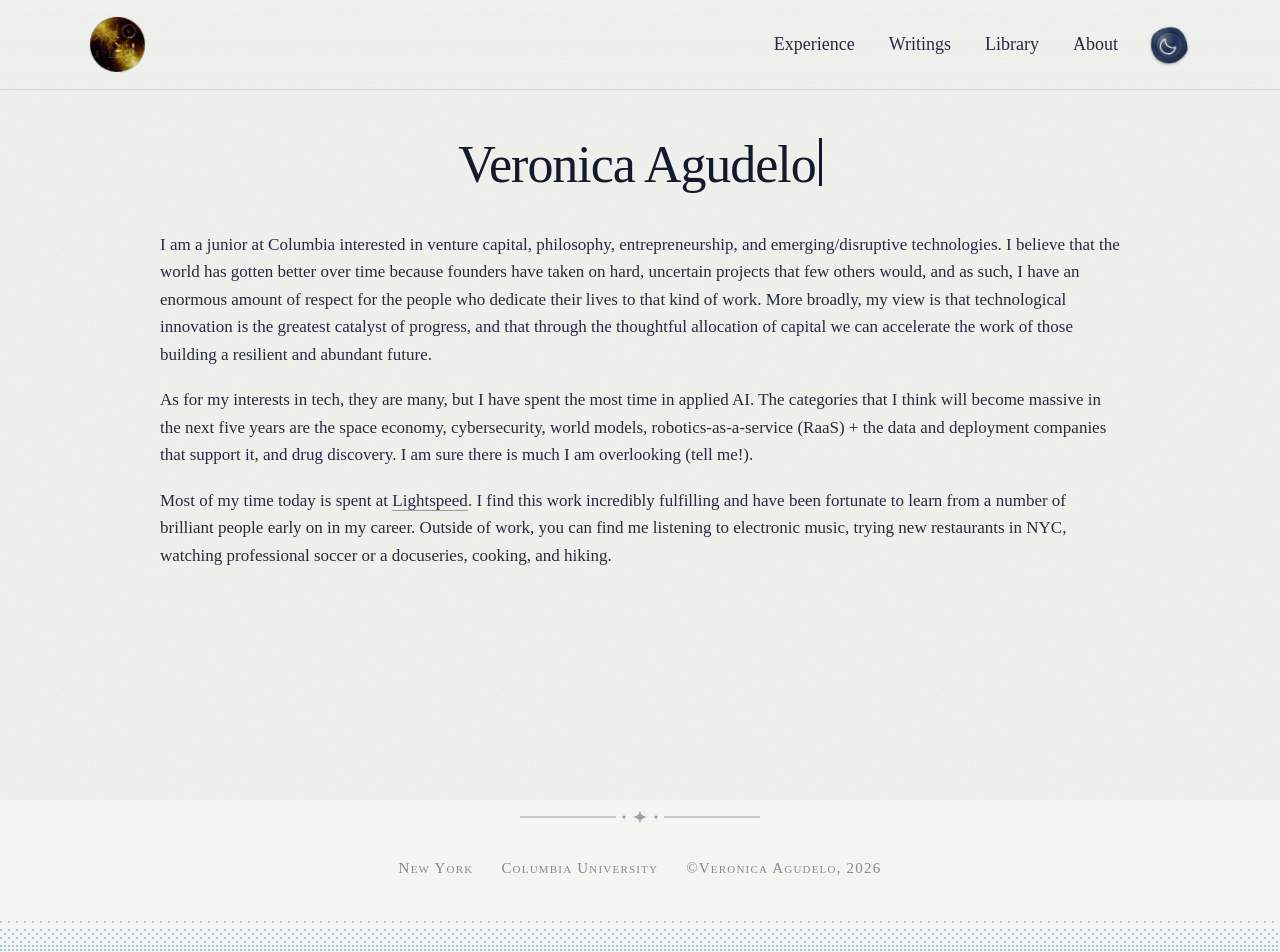
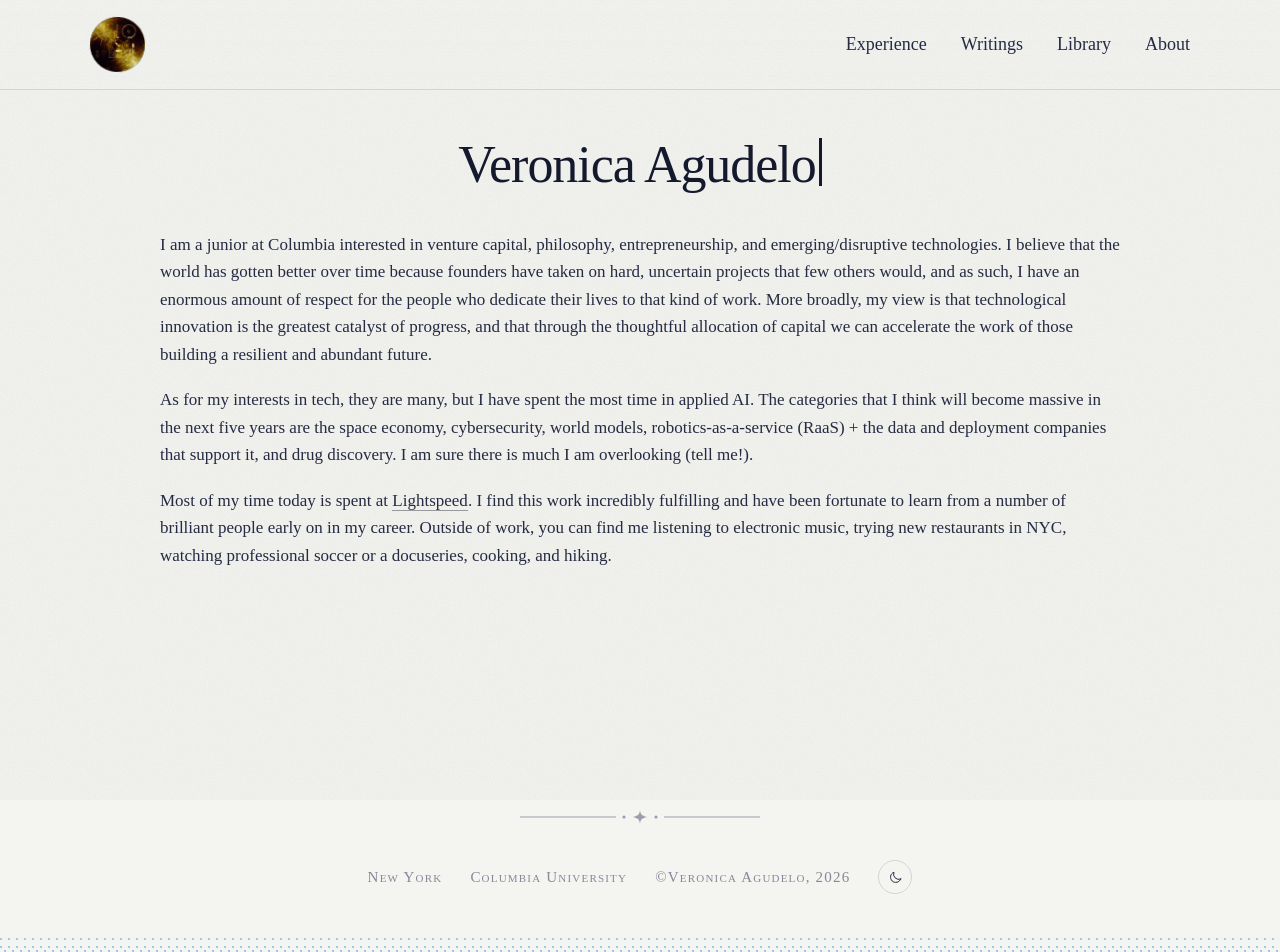
Before and after one commit to veronicas-world/aboutme, a Next.js app: page / in a window 1280 px wide. Shown: the top 952 px of the page. Built offline with nearby package versions, Linux system fonts and the light colour scheme.

Commit message:
Footer: plain theme button replaces the wax seal in the nav
Co-authored-by: factory-droid[bot] <138933559+factory-droid[bot]@users.noreply.github.com>

```diff
--- a/src/app/globals.css
+++ b/src/app/globals.css
@@ -652,39 +652,14 @@ a { color: inherit; text-decoration: none; }
 
 /* light/dark switch: both icons are rendered, CSS shows the right one so the
    server markup never depends on the visitor's saved theme */
-/* the switch is a wax seal: navy wax on paper, cream wax at night, with the
-   moon or sun pressed into it */
-:root {
-  --seal-wax: #1d3157;
-  --seal-mark: #e9e4d6;
-}
-:root[data-theme="dark"] {
-  --seal-wax: #ddd6c3;
-  --seal-mark: #1a2133;
-}
 .theme-toggle {
   display: grid; place-items: center;
-  width: 42px; height: 42px; padding: 0;
-  border: 0; background: transparent;
-  cursor: pointer;
-  -webkit-tap-highlight-color: transparent;
+  width: 34px; height: 34px; padding: 0;
+  border: 1px solid var(--line); border-radius: 50%;
+  background: transparent; color: var(--ink-2);
+  cursor: pointer; transition: color 0.2s, border-color 0.2s;
 }
-.theme-toggle .seal {
-  display: block; overflow: visible;
-  filter: drop-shadow(0 1.5px 1.5px rgba(0, 0, 0, 0.28));
-  transform: rotate(-6deg);
-  transition: transform 0.35s cubic-bezier(.3, 1.4, .5, 1), filter 0.35s;
-}
-.theme-toggle:hover .seal {
-  transform: rotate(4deg) scale(1.06);
-  filter: drop-shadow(0 3px 3px rgba(0, 0, 0, 0.3));
-}
-.theme-toggle:active .seal { transform: rotate(4deg) scale(0.96); }
-.theme-toggle:focus-visible { outline: 1px solid var(--accent); outline-offset: 3px; border-radius: 50%; }
-.seal-wax { fill: var(--seal-wax); transition: fill 0.3s; }
-.seal-mark > g > path:last-child,
-.seal-mark .icon-sun > circle,
-.seal-mark .icon-sun > path { stroke: var(--seal-mark); }
+.theme-toggle:hover { color: var(--accent); border-color: var(--accent); }
 .theme-toggle .icon-sun { display: none; }
 :root[data-theme="dark"] .theme-toggle .icon-sun { display: block; }
 :root[data-theme="dark"] .theme-toggle .icon-moon { display: none; }
@@ -715,6 +690,7 @@ a { color: inherit; text-decoration: none; }
 /* centered small-caps line above the clouds */
 .site-footer {
   display: flex; justify-content: center; flex-wrap: wrap;
+  align-items: center;
   gap: 10px 28px;
   padding: 64px var(--pad) 0;
   font-size: 15px; font-variant: small-caps; letter-spacing: 0.08em;
--- a/src/app/layout.tsx
+++ b/src/app/layout.tsx
@@ -2,6 +2,7 @@ import type { Metadata, Viewport } from "next";
 import { Analytics } from "@vercel/analytics/next";
 import "./globals.css";
 import Nav from "@/components/Nav";
+import ThemeToggle from "@/components/ThemeToggle";
 
 // Runs before first paint so a saved dark theme never flashes light.
 const themeScript = `try{if(localStorage.getItem("theme")==="dark")document.documentElement.dataset.theme="dark"}catch(e){}`;
@@ -48,6 +49,7 @@ export default function RootLayout({
             <span>New York</span>
             <span>Columbia University</span>
             <span>©Veronica Agudelo, {new Date().getFullYear()}</span>
+            <ThemeToggle />
           </footer>
           <div className="cloud-band" aria-hidden="true" />
         </div>
--- a/src/components/Nav.tsx
+++ b/src/components/Nav.tsx
@@ -4,7 +4,6 @@ import { useEffect, useRef, useState } from "react";
 import Link from "next/link";
 import { usePathname } from "next/navigation";
 import { nav } from "@/content/site";
-import ThemeToggle from "./ThemeToggle";
 
 export default function Nav() {
   const [open, setOpen] = useState(false);
@@ -89,7 +88,6 @@ export default function Nav() {
               </Link>
             ))}
           </nav>
-          <ThemeToggle />
         </div>
       </div>
     </header>
--- a/src/components/ThemeToggle.tsx
+++ b/src/components/ThemeToggle.tsx
@@ -1,17 +1,6 @@
 "use client";
 
-import { useId } from "react";
-
-// Irregular wax-blob outline (drawn once, fixed so server and client markup match).
-const WAX =
-  "M22.00 3.60 C24.92 3.53 28.29 3.80 30.88 5.07 C33.48 6.35 35.98 8.81 37.55 11.26 C39.13 13.71 39.85 16.82 40.34 19.77 C40.83 22.73 41.44 26.26 40.49 29.01 C39.54 31.76 36.95 34.32 34.63 36.26 C32.32 38.20 29.47 39.95 26.60 40.67 C23.73 41.39 20.30 41.31 17.42 40.59 C14.53 39.87 11.47 38.32 9.30 36.34 C7.12 34.35 5.36 31.45 4.37 28.68 C3.39 25.92 3.13 22.70 3.39 19.74 C3.64 16.78 4.26 13.27 5.92 10.90 C7.58 8.53 10.66 6.72 13.34 5.51 C16.02 4.29 19.08 3.67 22.00 3.60Z";
-
-const MOON = "M28.6 25.2A8 8 0 0 1 18.8 15.4a8 8 0 1 0 9.8 9.8Z";
-const SUN_RAYS =
-  "M22 11.6v2.2M22 30.2v2.2M11.6 22h2.2M30.2 22h2.2M14.6 14.6l1.6 1.6M27.8 27.8l1.6 1.6M14.6 29.4l1.6-1.6M27.8 16.2l1.6-1.6";
-
 export default function ThemeToggle() {
-  const id = useId().replace(/:/g, "");
   const toggle = () => {
     const root = document.documentElement;
     const next = root.dataset.theme === "dark" ? "light" : "dark";
@@ -22,33 +11,12 @@ export default function ThemeToggle() {
   };
   return (
     <button type="button" className="theme-toggle" onClick={toggle} aria-label="Switch light or dark theme">
-      <svg className="seal" width="42" height="42" viewBox="0 0 44 44" aria-hidden="true">
-        <defs>
-          <radialGradient id={`${id}-sheen`} cx="34%" cy="28%" r="78%">
-            <stop offset="0" stopColor="#fff" stopOpacity="0.32" />
-            <stop offset="0.45" stopColor="#fff" stopOpacity="0" />
-            <stop offset="1" stopColor="#000" stopOpacity="0.32" />
-          </radialGradient>
-        </defs>
-        <path className="seal-wax" d={WAX} />
-        <path d={WAX} fill={`url(#${id}-sheen)`} />
-        {/* pressed rim: a dark groove with a light lip just inside it */}
-        <circle cx="22" cy="22" r="13.6" fill="none" stroke="#000" strokeOpacity="0.3" strokeWidth="1.4" />
-        <circle cx="22.4" cy="22.6" r="12.5" fill="none" stroke="#fff" strokeOpacity="0.16" strokeWidth="0.9" />
-        <g className="seal-mark" fill="none" strokeWidth="1.5" strokeLinecap="round" strokeLinejoin="round">
-          <g className="icon-moon">
-            <path d={MOON} transform="translate(0.5 0.6)" stroke="#000" strokeOpacity="0.35" />
-            <path d={MOON} />
-          </g>
-          <g className="icon-sun">
-            <g transform="translate(0.5 0.6)" stroke="#000" strokeOpacity="0.35">
-              <circle cx="22" cy="22" r="4.4" />
-              <path d={SUN_RAYS} />
-            </g>
-            <circle cx="22" cy="22" r="4.4" />
-            <path d={SUN_RAYS} />
-          </g>
-        </g>
+      <svg className="icon-moon" width="15" height="15" viewBox="0 0 24 24" fill="none" stroke="currentColor" strokeWidth="1.6" strokeLinecap="round" strokeLinejoin="round" aria-hidden="true">
+        <path d="M20.5 14.5A8.5 8.5 0 0 1 9.5 3.5a8.5 8.5 0 1 0 11 11Z" />
+      </svg>
+      <svg className="icon-sun" width="16" height="16" viewBox="0 0 24 24" fill="none" stroke="currentColor" strokeWidth="1.6" strokeLinecap="round" aria-hidden="true">
+        <circle cx="12" cy="12" r="4" />
+        <path d="M12 2v2.5M12 19.5V22M2 12h2.5M19.5 12H22M4.9 4.9l1.8 1.8M17.3 17.3l1.8 1.8M4.9 19.1l1.8-1.8M17.3 6.7l1.8-1.8" />
       </svg>
     </button>
   );
```
